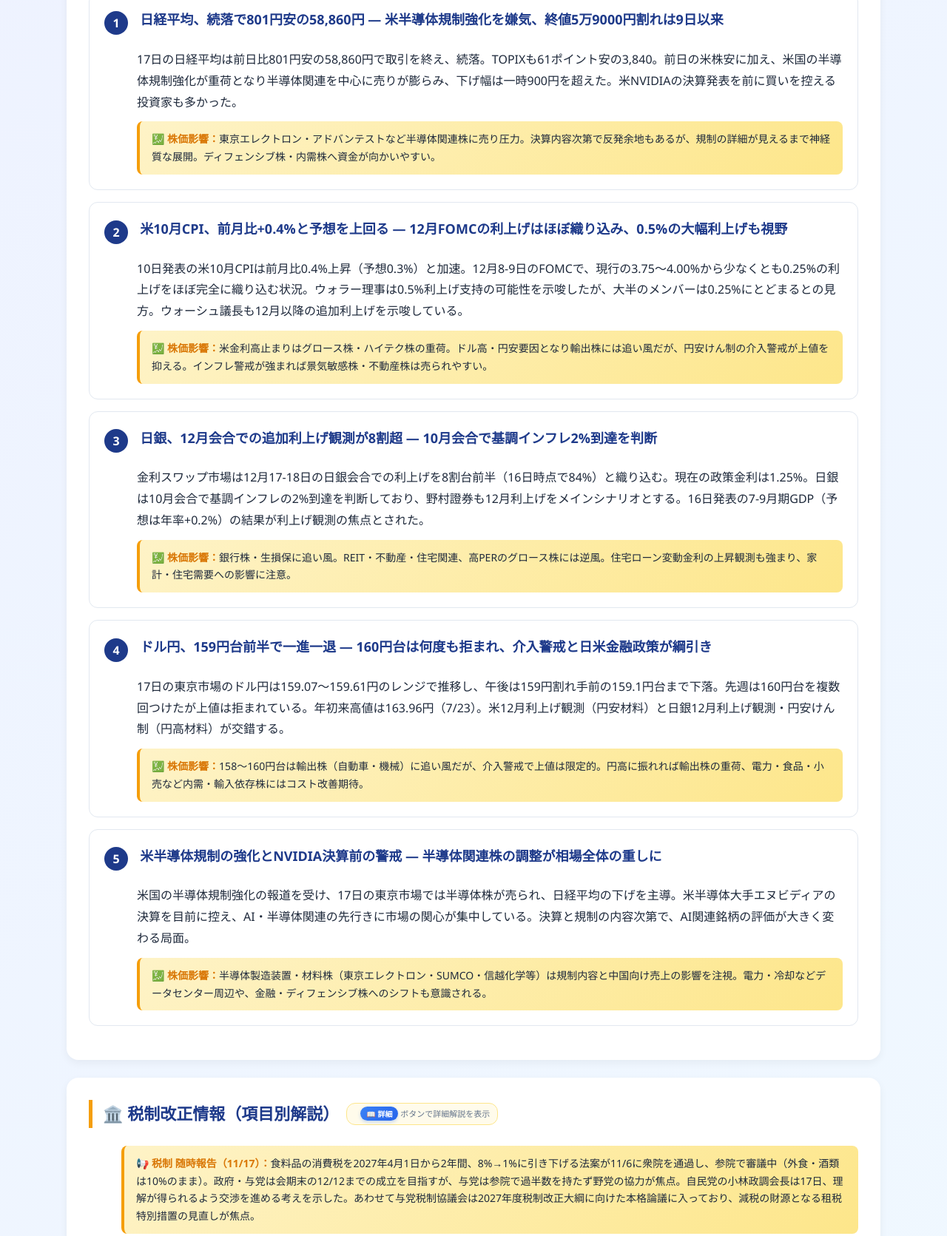
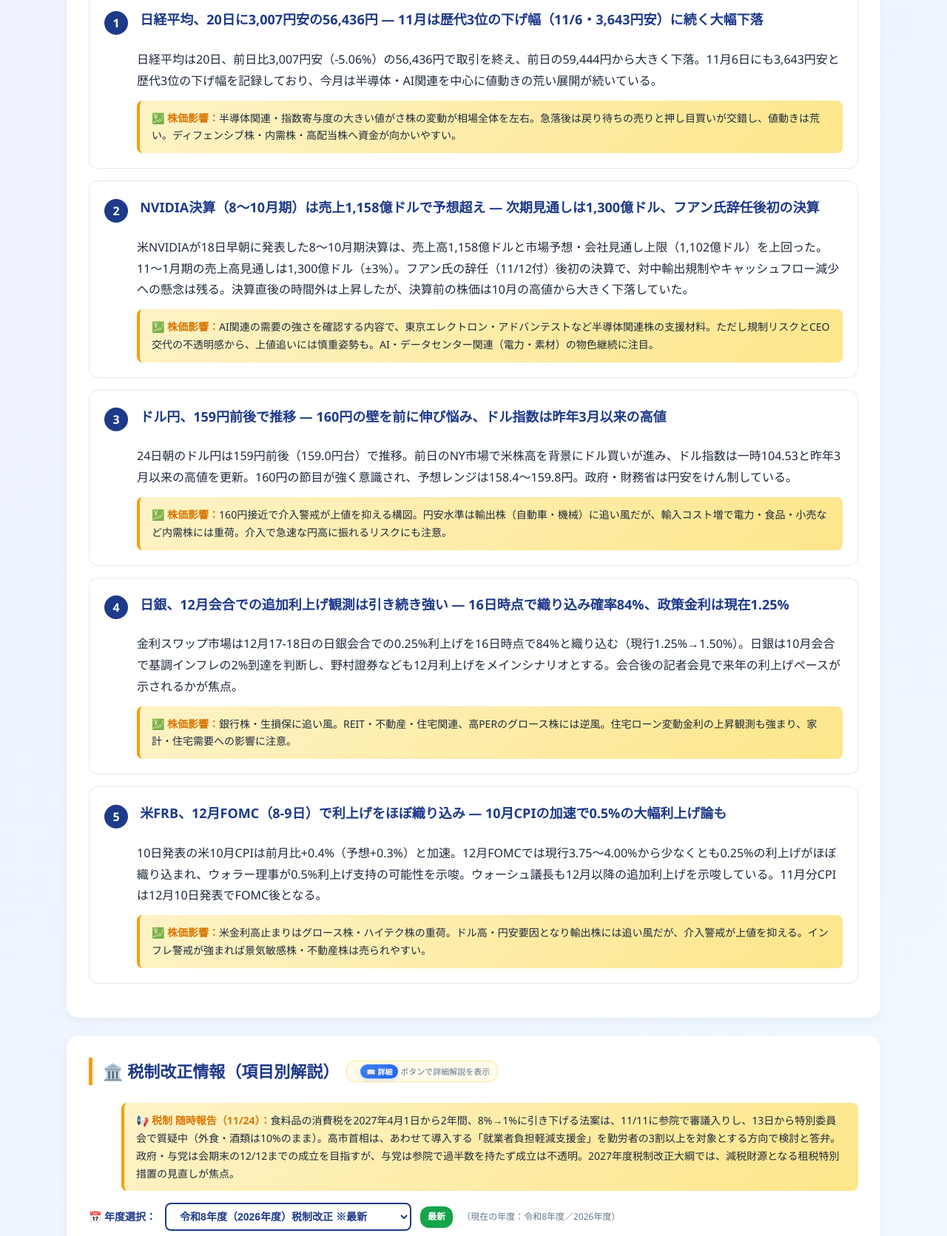
Before and after one commit to abe2300/ebachan, a plain HTML site: page index.html in a window 1280 px wide. Shown: the part 447-2118 px from the top of the page at 74% size. Drawn offline with Linux system fonts and the light colour scheme.

Commit message:
Update: 2026/11/24 daily report - 日経平均急落・NVIDIA決算・日銀12月利上げ観測・消費減税法案等
Co-Authored-By: Claude Sonnet 5.5 <noreply@anthropic.com>

```diff
--- a/index.html
+++ b/index.html
@@ -587,7 +587,7 @@
     <h1>📊 定例経済ニュース報告</h1>
     <div class="date" id="reportDate">読み込み中...</div>
     <div style="font-size: 13px; opacity: 0.85; margin-top: 4px; position: relative;">
-      📌 報告データ更新日: <span id="dataUpdateDate">2026年11月17日</span>
+      📌 報告データ更新日: <span id="dataUpdateDate">2026年11月24日</span>
     </div>
     <span class="badge">DAILY REPORT</span>
   </header>
@@ -606,31 +606,42 @@
 
     <div class="news-item">
       <span class="news-num">1</span>
-      <span class="news-title">日経平均、続落で801円安の58,860円 — 米半導体規制強化を嫌気、終値5万9000円割れは9日以来</span>
+      <span class="news-title">日経平均、20日に3,007円安の56,436円 — 11月は歴代3位の下げ幅（11/6・3,643円安）に続く大幅下落</span>
       <div class="news-body">
-        17日の日経平均は前日比801円安の58,860円で取引を終え、続落。TOPIXも61ポイント安の3,840。前日の米株安に加え、米国の半導体規制強化が重荷となり半導体関連を中心に売りが膨らみ、下げ幅は一時900円を超えた。米NVIDIAの決算発表を前に買いを控える投資家も多かった。
+        日経平均は20日、前日比3,007円安（-5.06%）の56,436円で取引を終え、前日の59,444円から大きく下落。11月6日にも3,643円安と歴代3位の下げ幅を記録しており、今月は半導体・AI関連を中心に値動きの荒い展開が続いている。
       </div>
       <div class="impact">
-        💹 <strong>株価影響：</strong>東京エレクトロン・アドバンテストなど半導体関連株に売り圧力。決算内容次第で反発余地もあるが、規制の詳細が見えるまで神経質な展開。ディフェンシブ株・内需株へ資金が向かいやすい。
+        💹 <strong>株価影響：</strong>半導体関連・指数寄与度の大きい値がさ株の変動が相場全体を左右。急落後は戻り待ちの売りと押し目買いが交錯し、値動きは荒い。ディフェンシブ株・内需株・高配当株へ資金が向かいやすい。
       </div>
     </div>
 
     <div class="news-item">
       <span class="news-num">2</span>
-      <span class="news-title">米10月CPI、前月比+0.4%と予想を上回る — 12月FOMCの利上げはほぼ織り込み、0.5%の大幅利上げも視野</span>
+      <span class="news-title">NVIDIA決算（8〜10月期）は売上1,158億ドルで予想超え — 次期見通しは1,300億ドル、フアン氏辞任後初の決算</span>
       <div class="news-body">
-        10日発表の米10月CPIは前月比0.4%上昇（予想0.3%）と加速。12月8-9日のFOMCで、現行の3.75〜4.00%から少なくとも0.25%の利上げをほぼ完全に織り込む状況。ウォラー理事は0.5%利上げ支持の可能性を示唆したが、大半のメンバーは0.25%にとどまるとの見方。ウォーシュ議長も12月以降の追加利上げを示唆している。
+        米NVIDIAが18日早朝に発表した8〜10月期決算は、売上高1,158億ドルと市場予想・会社見通し上限（1,102億ドル）を上回った。11〜1月期の売上高見通しは1,300億ドル（±3%）。フアン氏の辞任（11/12付）後初の決算で、対中輸出規制やキャッシュフロー減少への懸念は残る。決算直後の時間外は上昇したが、決算前の株価は10月の高値から大きく下落していた。
       </div>
       <div class="impact">
-        💹 <strong>株価影響：</strong>米金利高止まりはグロース株・ハイテク株の重荷。ドル高・円安要因となり輸出株には追い風だが、円安けん制の介入警戒が上値を抑える。インフレ警戒が強まれば景気敏感株・不動産株は売られやすい。
+        💹 <strong>株価影響：</strong>AI関連の需要の強さを確認する内容で、東京エレクトロン・アドバンテストなど半導体関連株の支援材料。ただし規制リスクとCEO交代の不透明感から、上値追いには慎重姿勢も。AI・データセンター関連（電力・素材）の物色継続に注目。
       </div>
     </div>
 
     <div class="news-item">
       <span class="news-num">3</span>
-      <span class="news-title">日銀、12月会合での追加利上げ観測が8割超 — 10月会合で基調インフレ2%到達を判断</span>
+      <span class="news-title">ドル円、159円前後で推移 — 160円の壁を前に伸び悩み、ドル指数は昨年3月以来の高値</span>
       <div class="news-body">
-        金利スワップ市場は12月17-18日の日銀会合での利上げを8割台前半（16日時点で84%）と織り込む。現在の政策金利は1.25%。日銀は10月会合で基調インフレの2%到達を判断しており、野村證券も12月利上げをメインシナリオとする。16日発表の7-9月期GDP（予想は年率+0.2%）の結果が利上げ観測の焦点とされた。
+        24日朝のドル円は159円前後（159.0円台）で推移。前日のNY市場で米株高を背景にドル買いが進み、ドル指数は一時104.53と昨年3月以来の高値を更新。160円の節目が強く意識され、予想レンジは158.4〜159.8円。政府・財務省は円安をけん制している。
+      </div>
+      <div class="impact">
+        💹 <strong>株価影響：</strong>160円接近で介入警戒が上値を抑える構図。円安水準は輸出株（自動車・機械）に追い風だが、輸入コスト増で電力・食品・小売など内需株には重荷。介入で急速な円高に振れるリスクにも注意。
+      </div>
+    </div>
+
+    <div class="news-item">
+      <span class="news-num">4</span>
+      <span class="news-title">日銀、12月会合での追加利上げ観測は引き続き強い — 16日時点で織り込み確率84%、政策金利は現在1.25%</span>
+      <div class="news-body">
+        金利スワップ市場は12月17-18日の日銀会合での0.25%利上げを16日時点で84%と織り込む（現行1.25%→1.50%）。日銀は10月会合で基調インフレの2%到達を判断し、野村證券なども12月利上げをメインシナリオとする。会合後の記者会見で来年の利上げペースが示されるかが焦点。
       </div>
       <div class="impact">
         💹 <strong>株価影響：</strong>銀行株・生損保に追い風。REIT・不動産・住宅関連、高PERのグロース株には逆風。住宅ローン変動金利の上昇観測も強まり、家計・住宅需要への影響に注意。
@@ -638,24 +649,13 @@
     </div>
 
     <div class="news-item">
-      <span class="news-num">4</span>
-      <span class="news-title">ドル円、159円台前半で一進一退 — 160円台は何度も拒まれ、介入警戒と日米金融政策が綱引き</span>
+      <span class="news-num">5</span>
+      <span class="news-title">米FRB、12月FOMC（8-9日）で利上げをほぼ織り込み — 10月CPIの加速で0.5%の大幅利上げ論も</span>
       <div class="news-body">
-        17日の東京市場のドル円は159.07〜159.61円のレンジで推移し、午後は159円割れ手前の159.1円台まで下落。先週は160円台を複数回つけたが上値は拒まれている。年初来高値は163.96円（7/23）。米12月利上げ観測（円安材料）と日銀12月利上げ観測・円安けん制（円高材料）が交錯する。
+        10日発表の米10月CPIは前月比+0.4%（予想+0.3%）と加速。12月FOMCでは現行3.75〜4.00%から少なくとも0.25%の利上げがほぼ織り込まれ、ウォラー理事が0.5%利上げ支持の可能性を示唆。ウォーシュ議長も12月以降の追加利上げを示唆している。11月分CPIは12月10日発表でFOMC後となる。
       </div>
       <div class="impact">
-        💹 <strong>株価影響：</strong>158〜160円台は輸出株（自動車・機械）に追い風だが、介入警戒で上値は限定的。円高に振れれば輸出株の重荷、電力・食品・小売など内需・輸入依存株にはコスト改善期待。
-      </div>
-    </div>
-
-    <div class="news-item">
-      <span class="news-num">5</span>
-      <span class="news-title">米半導体規制の強化とNVIDIA決算前の警戒 — 半導体関連株の調整が相場全体の重しに</span>
-      <div class="news-body">
-        米国の半導体規制強化の報道を受け、17日の東京市場では半導体株が売られ、日経平均の下げを主導。米半導体大手エヌビディアの決算を目前に控え、AI・半導体関連の先行きに市場の関心が集中している。決算と規制の内容次第で、AI関連銘柄の評価が大きく変わる局面。
-      </div>
-      <div class="impact">
-        💹 <strong>株価影響：</strong>半導体製造装置・材料株（東京エレクトロン・SUMCO・信越化学等）は規制内容と中国向け売上の影響を注視。電力・冷却などデータセンター周辺や、金融・ディフェンシブ株へのシフトも意識される。
+        💹 <strong>株価影響：</strong>米金利高止まりはグロース株・ハイテク株の重荷。ドル高・円安要因となり輸出株には追い風だが、介入警戒が上値を抑える。インフレ警戒が強まれば景気敏感株・不動産株は売られやすい。
       </div>
     </div>
   </section>
@@ -669,7 +669,7 @@
       </span>
     </h2>
     <div class="impact" style="margin-bottom: 16px;">
-      📢 <strong>税制 随時報告（11/17）：</strong>食料品の消費税を2027年4月1日から2年間、8%→1%に引き下げる法案が11/6に衆院を通過し、参院で審議中（外食・酒類は10%のまま）。政府・与党は会期末の12/12までの成立を目指すが、与党は参院で過半数を持たず野党の協力が焦点。自民党の小林政調会長は17日、理解が得られるよう交渉を進める考えを示した。あわせて与党税制協議会は2027年度税制改正大綱に向けた本格論議に入っており、減税の財源となる租税特別措置の見直しが焦点。
+      📢 <strong>税制 随時報告（11/24）：</strong>食料品の消費税を2027年4月1日から2年間、8%→1%に引き下げる法案は、11/11に参院で審議入りし、13日から特別委員会で質疑中（外食・酒類は10%のまま）。高市首相は、あわせて導入する「就業者負担軽減支援金」を勤労者の3割以上を対象とする方向で検討と答弁。政府・与党は会期末の12/12までの成立を目指すが、与党は参院で過半数を持たず成立は不透明。2027年度税制改正大綱では、減税財源となる租税特別措置の見直しが焦点。
     </div>
     <div style="display: flex; align-items: center; gap: 12px; margin-bottom: 16px; flex-wrap: wrap;">
       <label style="font-size: 14px; font-weight: bold; color: var(--primary);">📅 年度選択：</label>
--- a/sw.js
+++ b/sw.js
@@ -1,4 +1,4 @@
-const CACHE = 'teireihoukoku-v10';
+const CACHE = 'teireihoukoku-v11';
 const ASSETS = [
   './',
   './index.html',
```
